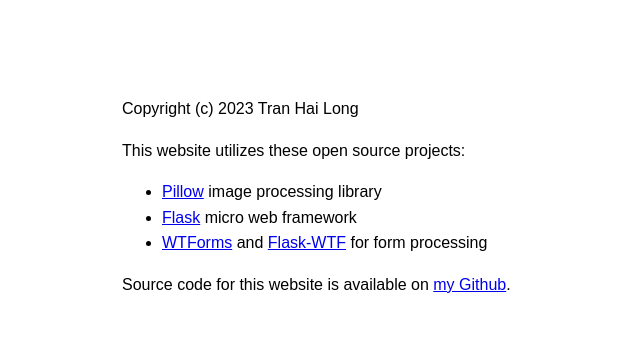
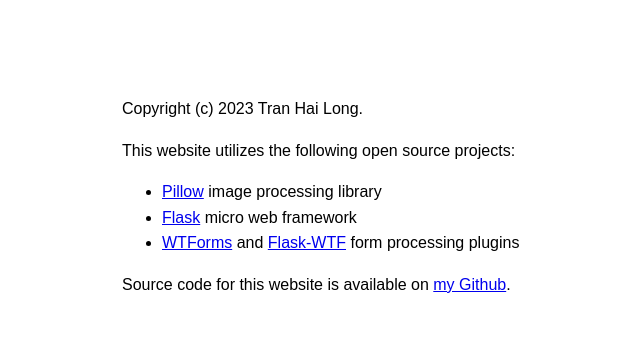
Before and after one commit to tran-hai-long/lsb_steganography, a Flask app: page /lsb/about/ in a window 1280 px wide. Shown: the part 102-442 px from the top of the page, without its empty margins (38-678 px from the left). Run offline with Flask 2, Linux system fonts and the light colour scheme; some libraries are stand-ins or nearby versions.

Commit message:
Adjust about page text

```diff
--- a/lsb/templates/about.html
+++ b/lsb/templates/about.html
@@ -5,14 +5,14 @@
 {% block title %}<title>About</title>{% endblock %}
 {% block main %}
     <main>
-        <p>Copyright (c) 2023 Tran Hai Long</p>
-        <p>This website utilizes these open source projects:</p>
+        <p>Copyright (c) 2023 Tran Hai Long.</p>
+        <p>This website utilizes the following open source projects:</p>
         <ul>
             <li><a href="https://python-pillow.org/">Pillow</a> image processing library</li>
             <li><a href="https://flask.palletsprojects.com/en/2.2.x/">Flask</a> micro web framework</li>
             <li>
                 <a href="https://wtforms.readthedocs.io/en/3.0.x/">WTForms</a> and
-                <a href="https://flask-wtf.readthedocs.io/en/1.0.x/">Flask-WTF</a> for form processing
+                <a href="https://flask-wtf.readthedocs.io/en/1.0.x/">Flask-WTF</a> form processing plugins
             </li>
         </ul>
         <p>Source code for this website is available on <a href="https://github.com/tran-hai-long/lsb_steganography">my Github</a>.</p>
```
